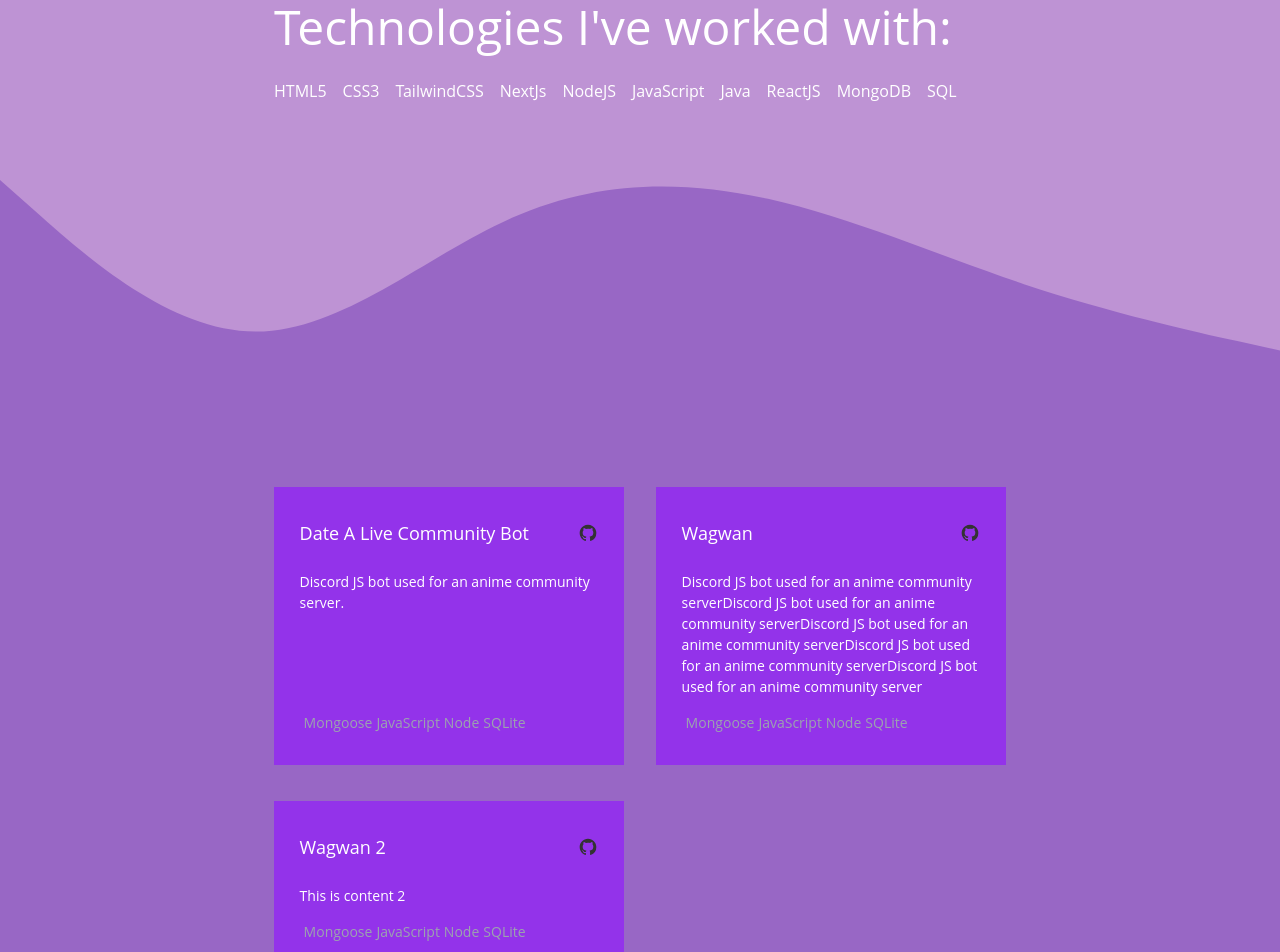
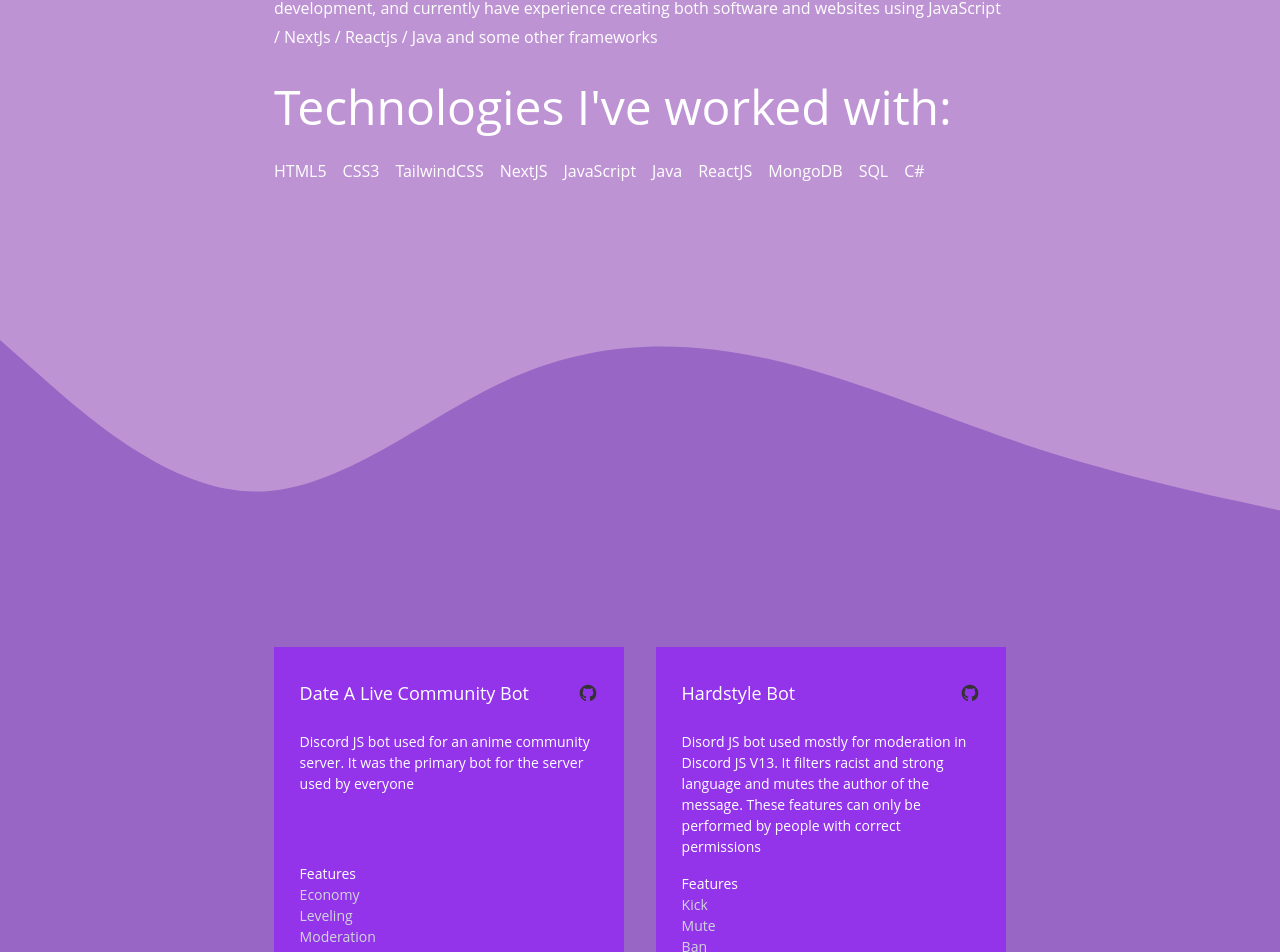
Before and after one commit to necrydark/PortfolioV1, a Next.js app: page / in a window 1280 px wide. Shown: the part 1251-2203 px from the top of the page. Built offline with nearby package versions, Linux system fonts and the light colour scheme.

Commit message:
Finalised some things and added some new stuff

```diff
--- a/components/card.js
+++ b/components/card.js
@@ -7,15 +7,9 @@ const Card = () => (
 
 
     <div div className='container flex flex-col' >
-
-
         <div className='grid md:grid-cols-2 gap-4 '>
-
-
             {
                 projects.cardData.map((p, i) => {
-
-
                     return (
                         <div className='w-[300px] md:w-[350px] bg-purple-600 mx-auto mb-5 text-white' key={i}>
                             <div className='py-[1.5rem] px-[1.1rem] flex flex-col justify-between items-start h-full relative '>
@@ -36,19 +30,25 @@ const Card = () => (
                                     <div className='flex-1 p-2 text-[14px]'>
                                         {p.content}
                                     </div>
+
+                                    {(p.features &&
+                                            <div  className='flex-1 p-2 text-[14px] flex-col'>
+                                                <ul className='flex flex-col'>
+                                                    Features
+                                                    {p.features.map((t, i) => (
+                                                        <li key={i} className=" text-gray-300">{t}</li>
+                                                    ))}
+                                                </ul>
+                                            </div>
+                                       )}
+
                                     <div className='flex flex-row justify-between p-2 '>
                                         <ul className='text-sm flex items-end flex-wrap grow list-none'>
                                             {p.languages.map((t, i) => (
-                                                <li className='pl-1 text-gray-400' key={i}>{t}</li>
+                                                <li className='pl-1 text-gray-300' key={i}>{t}</li>
                                             ))}
                                         </ul>
-                                        {/* <div>
-                                    <a href={p.links} target="_blank" rel="noopener noreferrer" className=" hover:text-[#BE93D4] ">
-                                        <svg className="w-5 h-5" fill="currentColor" viewBox="0 0 24 24" aria-hidden="true"><path fillRule="evenodd" d="M12 2C6.477 2 2 6.484 2 12.017c0 4.425 2.865 8.18 6.839 9.504.5.092.682-.217.682-.483 0-.237-.008-.868-.013-1.703-2.782.605-3.369-1.343-3.369-1.343-.454-1.158-1.11-1.466-1.11-1.466-.908-.62.069-.608.069-.608 1.003.07 1.531 1.032 1.531 1.032.892 1.53 2.341 1.088 2.91.832.092-.647.35-1.088.636-1.338-2.22-.253-4.555-1.113-4.555-4.951 0-1.093.39-1.988 1.029-2.688-.103-.253-.446-1.272.098-2.65 0 0 .84-.27 2.75 1.026A9.564 9.564 0 0112 6.844c.85.004 1.705.115 2.504.337 1.909-1.296 2.747-1.027 2.747-1.027.546 1.379.202 2.398.1 2.651.64.7 1.028 1.595 1.028 2.688 0 3.848-2.339 4.695-4.566 4.943.359.309.678.92.678 1.855 0 1.338-.012 2.419-.012 2.747 0 .268.18.58.688.482A10.019 10.019 0 0022 12.017C22 6.484 17.522 2 12 2z" clipRule="evenodd" />
-                                            {p.links}
-                                        </svg>
-                                    </a>
-                                </div> */}
+
                                     </div>
                                 </div>
                             </div>
@@ -59,36 +59,7 @@ const Card = () => (
         </div>
 
     </div >
-    // return (
-    //     <div id='projects'>
-    //         {projects.map((p, i) => (
-    //             <div className='w-[300px] md:w-[350px]  flex flex-col bg-purple-600 h-fit md:h-60 mx-auto mb-5 text-white' key={i}>
-    //                 <div className='text-center text-lg p-2'>
-    //                     {p.title}
-    //                 </div>
-    //                 <div className='flex flex-1 flex-col'>
-    //                     <div className='flex-1 p-2'>
-    //                         {p.content}
-    //                     </div>
-    //                     <div className='flex flex-row justify-between p-2 '>
-    //                         <ul className='text-sm'>
-    //                             {p.languages.map((t, i) => (
-    //                                 <li key={i}>{t}</li>
-    //                             ))}
-    //                         </ul>
-    //                         <div>
-    //                             <a href={p.links} target="_blank" rel="noopener noreferrer" className=" hover:text-[#BE93D4] ">
-    //                                 <svg className="w-5 h-5" fill="currentColor" viewBox="0 0 24 24" aria-hidden="true"><path fillRule="evenodd" d="M12 2C6.477 2 2 6.484 2 12.017c0 4.425 2.865 8.18 6.839 9.504.5.092.682-.217.682-.483 0-.237-.008-.868-.013-1.703-2.782.605-3.369-1.343-3.369-1.343-.454-1.158-1.11-1.466-1.11-1.466-.908-.62.069-.608.069-.608 1.003.07 1.531 1.032 1.531 1.032.892 1.53 2.341 1.088 2.91.832.092-.647.35-1.088.636-1.338-2.22-.253-4.555-1.113-4.555-4.951 0-1.093.39-1.988 1.029-2.688-.103-.253-.446-1.272.098-2.65 0 0 .84-.27 2.75 1.026A9.564 9.564 0 0112 6.844c.85.004 1.705.115 2.504.337 1.909-1.296 2.747-1.027 2.747-1.027.546 1.379.202 2.398.1 2.651.64.7 1.028 1.595 1.028 2.688 0 3.848-2.339 4.695-4.566 4.943.359.309.678.92.678 1.855 0 1.338-.012 2.419-.012 2.747 0 .268.18.58.688.482A10.019 10.019 0 0022 12.017C22 6.484 17.522 2 12 2z" clipRule="evenodd" />
-    //                                     {p.links}
-    //                                 </svg>
-    //                             </a>
-    //                         </div>
-    //                     </div>
-    //                 </div>
-    //             </div>
-    //         ))}
-    //     </div>
-    // )
+
 );
 
 export default Card
--- a/components/contact.js
+++ b/components/contact.js
@@ -23,7 +23,7 @@ function Contact() {
             </button>
             <ValidationError errors={state.errors} />
             <div className='text-white flex flex-row items-center'>Or email me at
-                <Link href="mailto:michaelkconnor.02@gmail.com"><p className="hover:text-purple-900 ml-2 transition-colors duration-300 cursor-pointer b" >michaelkconnor.02@gmail.com</p>
+                <Link href="mailto:michaelkconnor.02@gmail.com"><p className="hover:text-purple-900 ml-2 transition-colors duration-300 cursor-pointer" >michaelkconnor.02@gmail.com</p>
                 </Link>
             </div >
         </form >
--- a/components/nav.js
+++ b/components/nav.js
@@ -54,7 +54,7 @@ function Nav() {
     return (
 
         <header >
-            <Disclosure as="nav" id='scrollNav' className="bg-[#BE93D4] fixed z-50 w-full transition-all duration-300 shadow-md">
+            <Disclosure as="nav" id='scrollNav' className={scroll ? 'bg-[#BE93D4] fixed z-50 w-full transition-all duration-300 shadow-md' : "bg-[#BE93D4] fixed z-50 w-full transition-all duration-300 "}>
                 {({ open }) => (
                     <>
                         <div className="max-w-7xl mx-auto px-2 sm:px-6 lg:px-8 leading-[80px]">
--- a/constants/constants.js
+++ b/constants/constants.js
@@ -1,23 +1,25 @@
 export const projects = {
     cardData: [{
         title: 'Date A Live Community Bot',
-        content: 'Discord JS bot used for an anime community server.',
+        content: 'Discord JS bot used for an anime community server. It was the primary bot for the server used by everyone',
+        features: ['Economy', 'Leveling', 'Moderation'],
         languages: ['Mongoose', 'JavaScript', 'Node', 'SQLite'],
         links: 'https://github.com/necrydark/DALBot',
         id: 0
     },
     {
-        title: 'Wagwan ',
-        content: 'Discord JS bot used for an anime community serverDiscord JS bot used for an anime community serverDiscord JS bot used for an anime community serverDiscord JS bot used for an anime community serverDiscord JS bot used for an anime community server',
-        languages: ['Mongoose', 'JavaScript', 'Node', 'SQLite'],
-        links: 'https://www.youtube.com/watch?v=fgvCf2groqc',
+        title: 'Hardstyle Bot',
+        content: "Disord JS bot used mostly for moderation in Discord JS V13. It filters racist and strong language and mutes the author of the message. These features can only be performed by people with correct permissions",
+        languages: ['DiscordJS', 'JavaScript', 'REST'],
+        features: ['Kick', 'Mute', 'Ban', 'Language Filter'],
+        links: 'https://github.com/necrydark/Hardstyle',
         id: 1
     },
     {
-        title: 'Wagwan 2',
-        content: 'This is content 2',
-        languages: ['Mongoose', 'JavaScript', 'Node', 'SQLite'],
-        links: 'Me kid 2',
+        title: 'Portfolio V1',
+        content: 'First version of my portfolio created using NextJS and Tailwind CSS as well as Formspree just for the contact form.',
+        languages: ['NextJS', 'Tailwind CSS', 'Formspree'],
+        links: 'https://github.com/necrydark/PortfolioV1',
         id: 2
     }],
 };
--- a/next.config.js
+++ b/next.config.js
@@ -1,6 +1,7 @@
 /** @type {import('next').NextConfig} */
 const nextConfig = {
   reactStrictMode: true,
+  swcMinify: false,
 }
 
 module.exports = nextConfig
--- a/package.json
+++ b/package.json
@@ -13,9 +13,9 @@
     "@headlessui/react": "^1.5.0",
     "@heroicons/react": "^1.0.6",
     "@sendgrid/mail": "^7.6.2",
-    "next": "12.1.4",
-    "react": "18.0.0",
-    "react-dom": "18.0.0"
+    "next": "^12.1.4",
+    "react": "^18.0.0",
+    "react-dom": "^18.0.0"
   },
   "devDependencies": {
     "autoprefixer": "^10.4.4",
--- a/pages/index.js
+++ b/pages/index.js
@@ -14,7 +14,7 @@ export default function Home() {
 
 
 
-
+  const technologies = ['HTML5', 'CSS3', 'TailwindCSS', 'NextJS', 'JavaScript', 'Java', 'ReactJS', 'MongoDB', 'SQL', 'C#'];
 
 
   return (
@@ -36,30 +36,24 @@ export default function Home() {
           <p className='m-0 text-white md:text-3xl text-xl text-center '>
             I am a software engineering student and aspiring web developer
           </p>
-          <button className="bg-[#BE93D4] hover:bg-purple-600 transition-colors duration-300 text-white font-bold py-2 px-4 rounded inline-flex mt-4 items-center">
+          {/* <button className="bg-[#BE93D4] hover:bg-purple-600 transition-colors duration-300 text-white font-bold py-2 px-4 rounded inline-flex mt-4 items-center">
             <svg className="fill-current w-4 h-4 mr-2" xmlns="http://www.w3.org/2000/svg" viewBox="0 0 20 20"><path d="M13 8V2H7v6H2l8 8 8-8h-5zM0 18h20v2H0v-2z" /></svg>
             <span>Download CV</span>
-          </button>
+          </button> */}
         </div>
       </section>
       <Wave fill={"BE93D4"} bg={"9867C5"} />
-      <section id="about" className='min-h-fit bg-[#BE93D4]'>
+      <section id="about" className='min-h-fit section-padding bg-[#BE93D4]'>
         <div className='container'>
           <h1 className='text-5xl text-white p-4'>About Me</h1>
           <p className='text-white p-2'>Hello, I&apos;m Michael Connor. I&apos;m a full time university student studying Software Engineering and also study web development on the side. I have a strong passion for both software and website development, and currently have experience creating both software and websites using JavaScript / NextJs / Reactjs / Java and some other frameworks</p>
           <h1 className='text-white p-2 text-5xl'>Technologies I&apos;ve worked with:</h1>
           <ul className='flex flex-wrap gap-4 my-3 p-2 text-white'>
-            <li >HTML5</li>
-            <li>CSS3</li>
-            <li>TailwindCSS</li>
-            <li>NextJs</li>
-            <li>NodeJS</li>
-            <li>JavaScript</li>
-            <li>Java</li>
-            <li>ReactJS</li>
-            <li>MongoDB</li>
-            <li>SQL</li>
-
+            {
+              technologies.map((t, i) => (
+                <li key={i}>{t}</li>
+              ))
+            }
           </ul>
         </div>
         {/* <div className='m-auto max-w-7xl gap-5 grid sm:grid-cols-12 grid-cols-1 container sm:grid-rows-none grid-rows-1'>
--- a/styles/globals.css
+++ b/styles/globals.css
@@ -16,7 +16,10 @@ body {
   scroll-behavior: smooth;
 }
 
-
+.section-padding {
+  padding-top: 5rem;
+  padding-bottom: 5rem;
+}
 
 p {
   margin: 15px 0;
```
Also changed, not shown: .babelrc (added), 1 other file (tests, documents, lock files or other folders).
